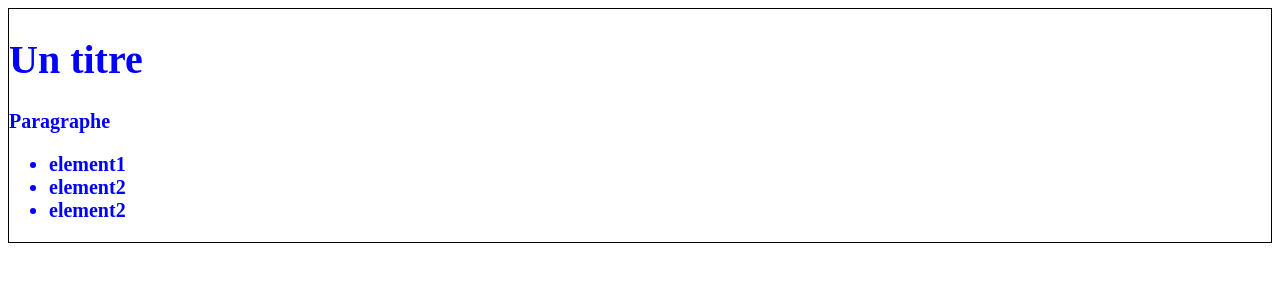
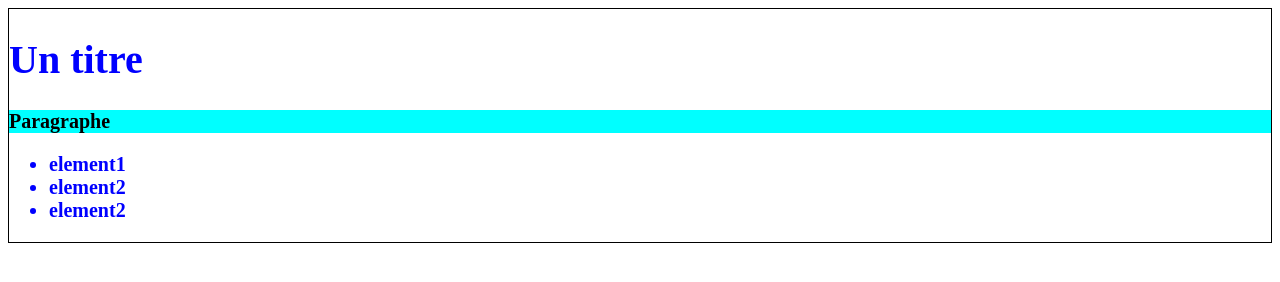
Before and after one commit to AnisLcool/testGithub2, a plain HTML site: page index.html in a window 1280 px wide. Drawn offline with Linux system fonts and the light colour scheme.

Commit message:
ajout style

```diff
--- a/style.css
+++ b/style.css
@@ -4,3 +4,8 @@ body{
     font-weight: bold;
     border: 1px solid black;
 }
+
+p{
+    background-color: aqua;
+    color:black;
+}
```
